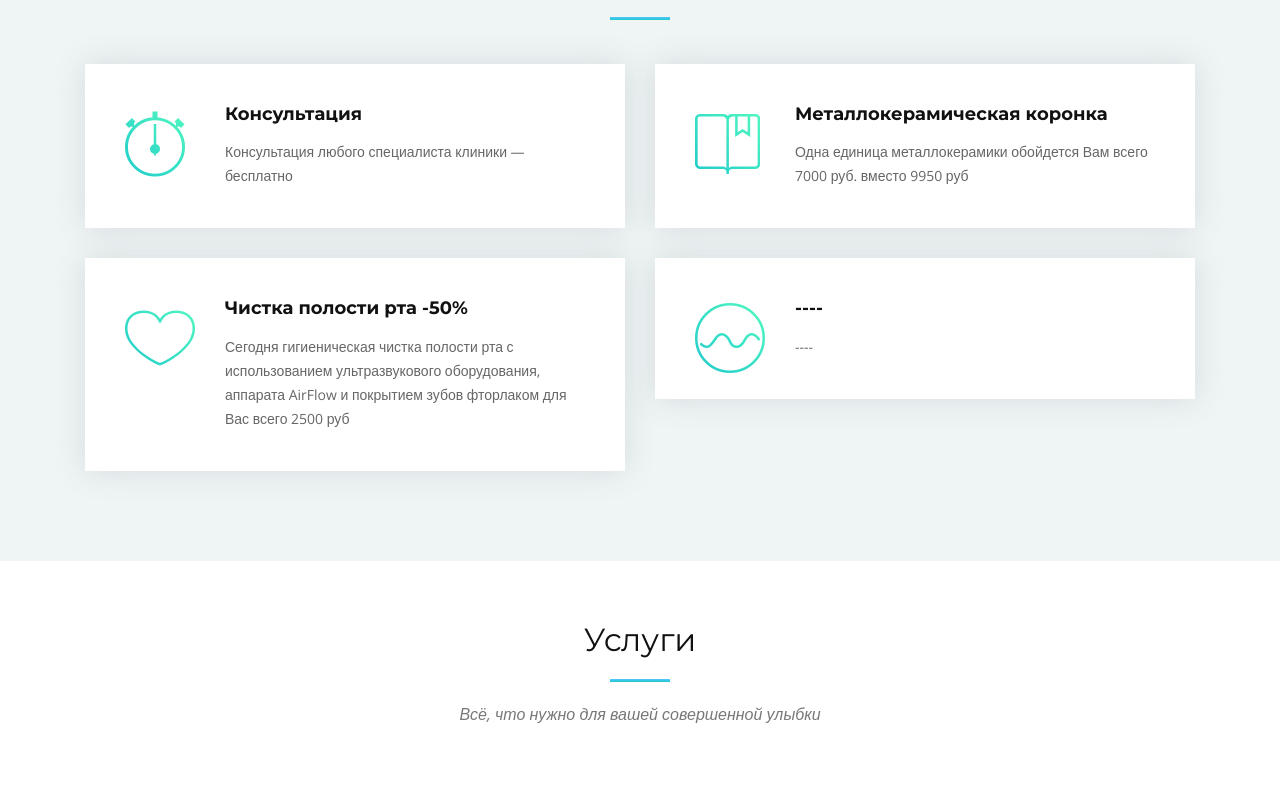
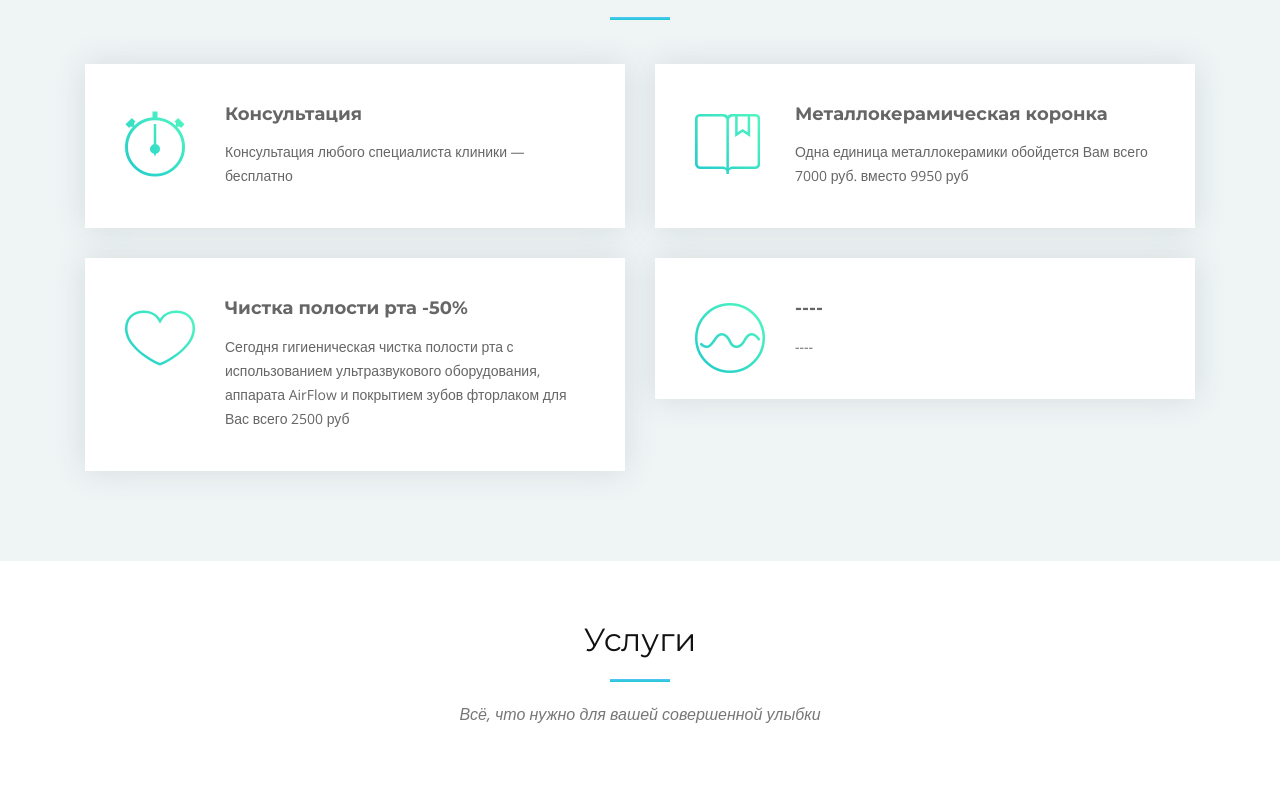
Before and after one commit to heyllog/new-prodent, a plain HTML site: page index.html in a window 1280 px wide. Shown: the part 1731-2521 px from the top of the page. Drawn offline with nearby package versions, Linux system fonts and the light colour scheme; files whose address does not match are found by name.

Commit message:
Fix links

```diff
--- a/index.html
+++ b/index.html
@@ -48,7 +48,7 @@
           <ul class="nav-menu">
             <li class="menu-active"><a href="#intro">Главная</a></li>
             <li><a href="#about">О нас</a></li>
-            <li><a href="#features">Акции</a></li>
+            <li><a href="#more-features">Акции</a></li>
             <li><a href="#faq">Услуги</a></li>
             <li><a href="#contact">Контакты</a></li>
           </ul>
@@ -185,7 +185,7 @@
                 <div class="icon">
                   <i class="ion-ios-stopwatch-outline"></i>
                 </div>
-                <h4 class="title"><a href="">Консультация</a></h4>
+                <h4 class="title">Консультация</h4>
                 <p class="description">
                     Консультация любого специалиста клиники — бесплатно
                 </p>
@@ -197,7 +197,7 @@
                 <div class="icon">
                   <i class="ion-ios-bookmarks-outline"></i>
                 </div>
-                <h4 class="title"><a href="">Металлокерамическая коронка</a></h4>
+                <h4 class="title">Металлокерамическая коронка</h4>
                 <p class="description">
                     Одна единица металлокерамики обойдется Вам всего 7000 руб.
                     вместо 9950 руб
@@ -208,7 +208,7 @@
             <div class="col-lg-6">
               <div class="box wow fadeInLeft">
                 <div class="icon"><i class="ion-ios-heart-outline"></i></div>
-                <h4 class="title"><a href="">Чистка полости рта -50%</a></h4>
+                <h4 class="title">Чистка полости рта -50%</h4>
                 <p class="description">
                     Сегодня гигиеническая чистка полости рта с использованием
                     ультразвукового оборудования, аппарата AirFlow и покрытием
@@ -222,7 +222,7 @@
                 <div class="icon">
                   <i class="ion-ios-analytics-outline"></i>
                 </div>
-                <h4 class="title"><a href="">----</a></h4>
+                <h4 class="title">----</h4>
                 <p class="description">
                   ----
                 </p>
```
